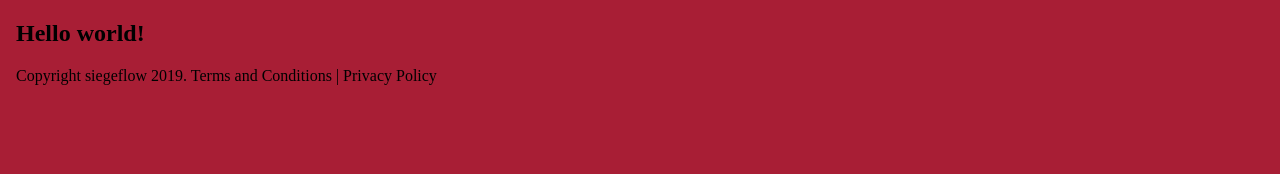
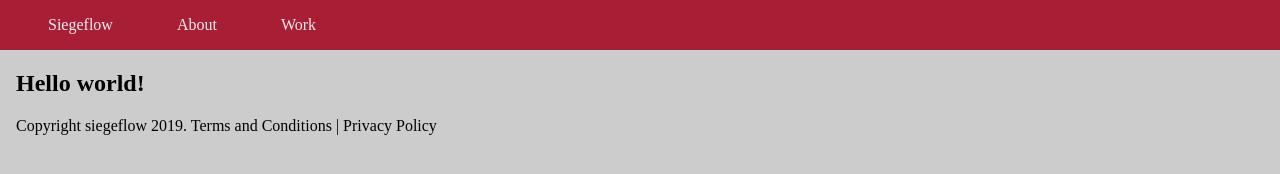
Before and after one commit to shaunyap/siegeflowv4, a Gatsby site: page / in a window 1280 px wide. Built offline with nearby package versions, Linux system fonts and the light colour scheme; Gatsby itself is replaced by a stand-in of ours.

Commit message:
create header component and add media queries

```diff
--- /dev/null
+++ b/src/components/header.js
@@ -0,0 +1,22 @@
+import React, { Component } from 'react';
+
+class Header extends Component {
+  render() {
+    return (
+      <div>
+        <head>
+          <title>Siegeflow</title>
+        </head>
+        <nav className = "topbar">
+          <ul className = "hide-on-mobile">
+            <li>Siegeflow</li>
+            <li>About</li>
+            <li>Work</li>
+          </ul>
+        </nav>
+      </div>
+    )
+  }
+}
+
+export default Header;
--- a/src/components/layout.js
+++ b/src/components/layout.js
@@ -1,17 +1,16 @@
 import React from 'react';
+import Header from './header.js';
 
-import "../styles/global.scss"
+import "../styles/global.scss";
 
 export default props => {
     return (
         <div>
-            <head>
-                <title>Siegeflow</title>
-            </head>
-            <body>
-                  {props.children}
-                  <footer className="text-center">Copyright siegeflow 2019. Terms and Conditions | Privacy Policy</footer>
-            </body>
+          <Header />
+            <main>
+              {props.children}
+              <footer className="text-center">Copyright siegeflow 2019. Terms and Conditions | Privacy Policy</footer>
+            </main>
         </div>
     )
 }
--- /dev/null
+++ b/src/styles/_nav.scss
@@ -0,0 +1,17 @@
+.topbar {
+  background-color: $PRIMARY;
+  color: $WHITE;
+  min-height: 35px;
+
+  ul {
+    list-style-type: none;
+    padding: 1rem;
+    margin: 0;
+
+    li {
+      display: inline;
+      margin: 0rem 1rem;
+      padding: 0.5rem 1rem;
+    }
+  }
+}
--- /dev/null
+++ b/src/styles/_responsive.scss
@@ -0,0 +1,5 @@
+.hide-on-mobile {
+  @media screen and (max-width: $xsmall) {
+    display: none;
+  }
+}
--- a/src/styles/_variables.scss
+++ b/src/styles/_variables.scss
@@ -1 +1,9 @@
+// Color Palette
 $PRIMARY: #A81E35;
+$WHITE:   #EEEEEE;
+$BGCOLOR: #CCCCCC;
+
+// Breakpoints
+$xsmall: 768px;
+$medium: 1280px;
+$large: 1920px;
--- a/src/styles/global.scss
+++ b/src/styles/global.scss
@@ -1,5 +1,12 @@
 @import "variables";
+@import "responsive";
+@import "nav";
 
 body {
-  background-color: $PRIMARY;
+  background-color: $BGCOLOR;
+  margin: 0;
+
+  main {
+    margin: 0 1rem;
+  }
 }
```
Also changed, not shown: src/components/footer.js (added).
